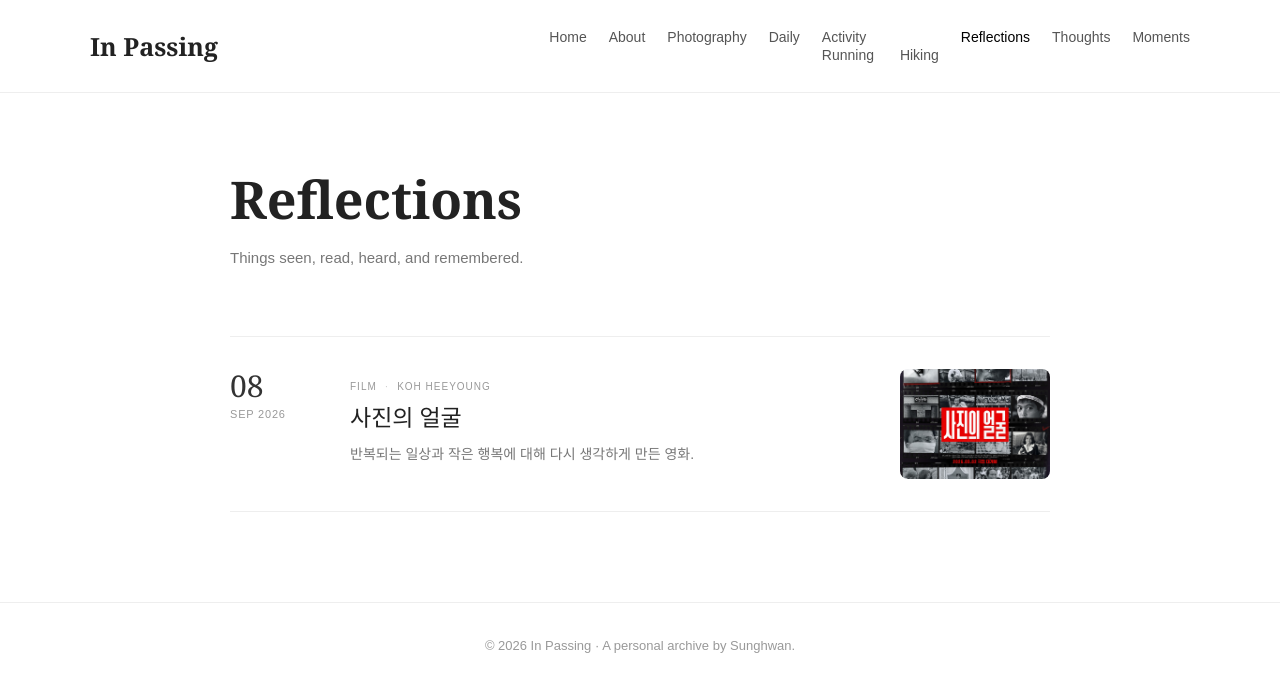
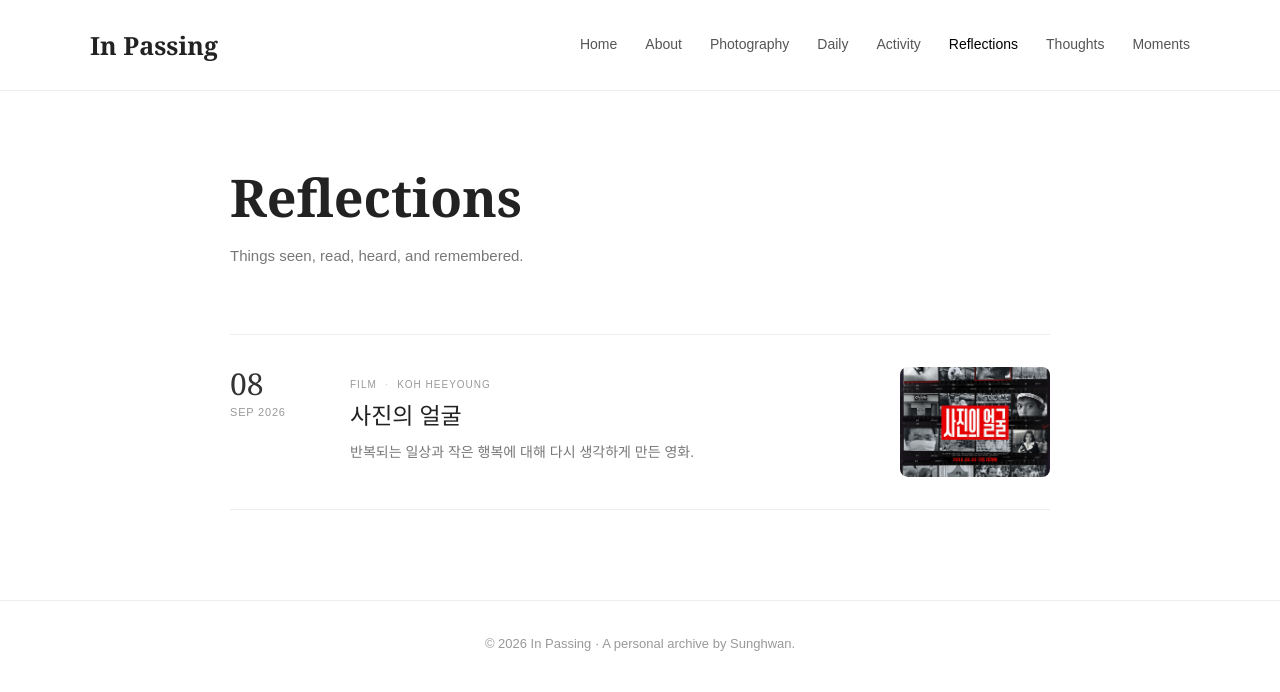
Before and after one commit to sunghwanlog/sunghwanlog.github.io, a Jekyll site: the page built from reflections.html, in a window 1280 px wide. Shown: the top 692 px of the page. Built offline with Jekyll 4.4.1, drawn with Linux system fonts in a browser that asks for light colours.

Commit message:
Update reflections.html

```diff
--- a/reflections.html
+++ b/reflections.html
@@ -5,10 +5,26 @@
 <html lang="ko">
 
 <head>
+
   <meta charset="UTF-8">
-  <meta name="viewport" content="width=device-width, initial-scale=1.0">
+
+  <meta
+    name="viewport"
+    content="width=device-width, initial-scale=1.0"
+  >
 
   <title>Reflections | In Passing</title>
+
+
+  <!-- =========================
+       COMMON HEADER CSS
+  ========================= -->
+
+  <link
+    rel="stylesheet"
+    href="{{ '/assets/css/header.css' | relative_url }}"
+  >
+
 
   <style>
 
@@ -16,12 +32,19 @@
       box-sizing: border-box;
     }
 
+
     body {
       margin: 0;
-      font-family: Arial, "Noto Sans KR", sans-serif;
+
+      font-family:
+        Arial,
+        "Noto Sans KR",
+        sans-serif;
+
       color: #222;
       background: #ffffff;
     }
+
 
     .container {
       width: 90%;
@@ -30,54 +53,6 @@
     }
 
 
-    /* =========================
-       HEADER
-    ========================= */
-
-    header {
-      padding: 28px 0;
-      border-bottom: 1px solid #eeeeee;
-    }
-
-    nav {
-      display: flex;
-      justify-content: space-between;
-      align-items: center;
-    }
-
-    .logo {
-      font-family: Georgia, serif;
-      font-size: 25px;
-      font-weight: bold;
-    }
-
-    .logo a {
-      text-decoration: none;
-      color: #222;
-    }
-
-    .menu {
-      display: flex;
-      flex-wrap: wrap;
-      justify-content: flex-end;
-    }
-
-    .menu a {
-      margin-left: 22px;
-      text-decoration: none;
-      color: #555;
-      font-size: 14px;
-    }
-
-    .menu a:hover {
-      color: #000;
-    }
-
-    .menu a.active {
-      color: #000;
-      font-weight: 500;
-    }
-
 
     /* =========================
        REFLECTIONS HEADER
@@ -85,25 +60,35 @@
 
     .reflections-header {
       max-width: 820px;
+
       margin: 75px auto 0;
     }
+
 
     .reflections-header h1 {
       margin: 0 0 14px;
 
-      font-family: Georgia, "Noto Serif KR", serif;
+      font-family:
+        Georgia,
+        "Noto Serif KR",
+        serif;
+
       font-size: 52px;
       line-height: 1.2;
     }
 
+
     .reflections-intro {
       max-width: 620px;
+
       margin: 0;
 
       color: #777;
+
       font-size: 15px;
       line-height: 1.8;
     }
+
 
 
     /* =========================
@@ -112,35 +97,49 @@
 
     .reflections-list {
       max-width: 820px;
+
       margin: 65px auto 0;
     }
 
+
     .reflection-link {
       display: block;
+
+      color: inherit;
       text-decoration: none;
-      color: inherit;
     }
+
 
     .reflection-post {
       display: grid;
-      grid-template-columns: 90px minmax(0, 1fr) 150px;
+
+      grid-template-columns:
+        90px
+        minmax(0, 1fr)
+        150px;
+
       gap: 30px;
+
       align-items: center;
 
       padding: 32px 0;
 
       border-top: 1px solid #eeeeee;
 
-      transition: transform 0.2s;
+      transition:
+        transform 0.2s;
     }
+
 
     .reflection-link:last-child .reflection-post {
       border-bottom: 1px solid #eeeeee;
     }
 
+
     .reflection-link:hover .reflection-post {
       transform: translateY(-2px);
     }
+
 
 
     /* =========================
@@ -149,29 +148,38 @@
 
     .reflection-date {
       align-self: start;
+
       padding-top: 2px;
     }
+
 
     .reflection-day {
       display: block;
 
-      font-family: Georgia, serif;
+      font-family:
+        Georgia,
+        serif;
+
       font-size: 30px;
       line-height: 1;
 
       color: #333;
     }
 
+
     .reflection-month {
       display: block;
+
       margin-top: 7px;
 
       color: #999;
+
       font-size: 11px;
 
       letter-spacing: 0.8px;
       text-transform: uppercase;
     }
+
 
 
     /* =========================
@@ -182,49 +190,65 @@
       min-width: 0;
     }
 
+
     .reflection-meta {
       display: flex;
       flex-wrap: wrap;
+
       align-items: center;
+
       gap: 8px;
 
       margin-bottom: 9px;
 
       color: #999;
+
       font-size: 10px;
 
       letter-spacing: 1px;
       text-transform: uppercase;
     }
 
+
     .reflection-dot {
       color: #ccc;
     }
 
+
     .reflection-content h2 {
       margin: 0 0 9px;
 
-      font-family: Georgia, "Noto Serif KR", serif;
+      font-family:
+        Georgia,
+        "Noto Serif KR",
+        serif;
+
       font-size: 23px;
       line-height: 1.4;
 
       font-weight: normal;
 
-      transition: color 0.2s;
+      transition:
+        color 0.2s;
     }
+
 
     .reflection-link:hover .reflection-content h2 {
       color: #777;
     }
 
+
     .reflection-description {
       max-width: 500px;
+
       margin: 0;
 
       color: #777;
+
       font-size: 14px;
       line-height: 1.8;
     }
+
 
 
     /* =========================
@@ -233,6 +257,7 @@
 
     .reflection-image {
       width: 100%;
+
       overflow: hidden;
 
       border-radius: 8px;
@@ -240,23 +265,27 @@
       background: #f5f5f5;
     }
 
+
     .reflection-image img {
       width: 100%;
       height: 110px;
 
+      display: block;
+
       object-fit: cover;
-
-      display: block;
 
       transition:
         opacity 0.2s,
         transform 0.3s;
     }
 
+
     .reflection-link:hover .reflection-image img {
       opacity: 0.9;
+
       transform: scale(1.02);
     }
+
 
 
     /* 이미지가 없는 경우 */
@@ -266,6 +295,7 @@
       height: 110px;
 
       display: flex;
+
       align-items: center;
       justify-content: center;
 
@@ -275,9 +305,11 @@
       background: #fafafa;
 
       color: #bbb;
+
       font-size: 10px;
       letter-spacing: 1px;
     }
+
 
 
     /* =========================
@@ -291,9 +323,11 @@
       border-bottom: 1px solid #eeeeee;
 
       color: #999;
+
       font-size: 14px;
       line-height: 1.8;
     }
+
 
 
     /* =========================
@@ -302,6 +336,7 @@
 
     footer {
       margin-top: 90px;
+
       padding: 35px 0;
 
       border-top: 1px solid #eeeeee;
@@ -309,8 +344,10 @@
       text-align: center;
 
       color: #999;
+
       font-size: 13px;
     }
+
 
 
     /* =========================
@@ -319,25 +356,15 @@
 
     @media (max-width: 900px) {
 
-      nav {
-        flex-direction: column;
-        align-items: flex-start;
+      .reflection-post {
+        grid-template-columns:
+          75px
+          minmax(0, 1fr)
+          130px;
+
+        gap: 22px;
       }
 
-      .menu {
-        margin-top: 18px;
-      }
-
-      .menu a {
-        margin-left: 0;
-        margin-right: 18px;
-        margin-bottom: 8px;
-      }
-
-      .reflection-post {
-        grid-template-columns: 75px minmax(0, 1fr) 130px;
-        gap: 22px;
-      }
 
       .reflection-image img,
       .reflection-image-empty {
@@ -345,6 +372,7 @@
       }
 
     }
+
 
 
     /* =========================
@@ -357,43 +385,56 @@
         margin-top: 50px;
       }
 
+
       .reflections-header h1 {
         font-size: 42px;
       }
+
 
       .reflections-list {
         margin-top: 45px;
       }
 
+
       .reflection-post {
-        grid-template-columns: 58px 1fr;
+        grid-template-columns:
+          58px
+          1fr;
+
         gap: 18px;
 
         padding: 26px 0;
       }
 
+
       .reflection-day {
         font-size: 25px;
       }
+
 
       .reflection-content h2 {
         font-size: 20px;
       }
 
+
       .reflection-description {
         font-size: 13px;
       }
 
+
       .reflection-image,
       .reflection-image-empty {
         grid-column: 1 / -1;
+
         margin-top: 6px;
       }
+
 
       .reflection-image img {
         width: 100%;
         height: auto;
       }
+
 
       .reflection-image-empty {
         height: 120px;
@@ -404,6 +445,7 @@
   </style>
 
 </head>
+
 
 
 <body>
@@ -462,10 +504,12 @@
           href="{{ post.url | relative_url }}"
         >
 
+
           <article class="reflection-post">
 
 
-            <!-- 날짜 -->
+
+            <!-- DATE -->
 
             <div class="reflection-date">
 
@@ -497,19 +543,31 @@
                 {% endif %}
 
 
-                {% if post.creator and post.creator != "" %}
 
-                  {% if post.type and post.type != "" %}
-                    <span class="reflection-dot">·</span>
+                {% if post.creator
+                  and post.creator != "" %}
+
+
+                  {% if post.type
+                    and post.type != "" %}
+
+                    <span class="reflection-dot">
+                      ·
+                    </span>
+
                   {% endif %}
+
 
                   <span>
                     {{ post.creator }}
                   </span>
 
+
                 {% endif %}
 
+
               </div>
+
 
 
               <h2>
@@ -543,21 +605,26 @@
 
               </div>
 
+
             {% else %}
+
 
               <div class="reflection-image-empty">
                 REFLECTION
               </div>
+
 
             {% endif %}
 
 
           </article>
 
+
         </a>
 
 
       {% endfor %}
+
 
 
     {% else %}
```
Also changed, not shown: other parts of reflections.html (+12 -6 lines).
